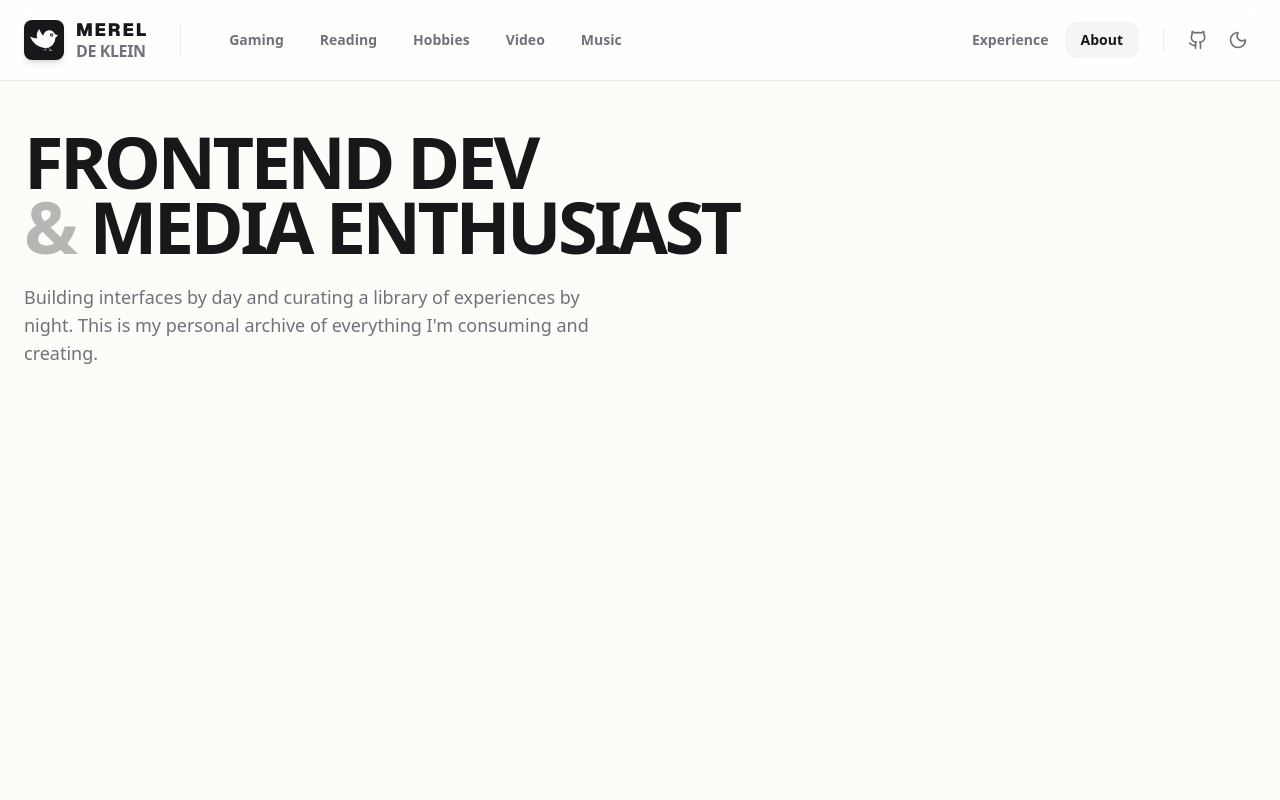
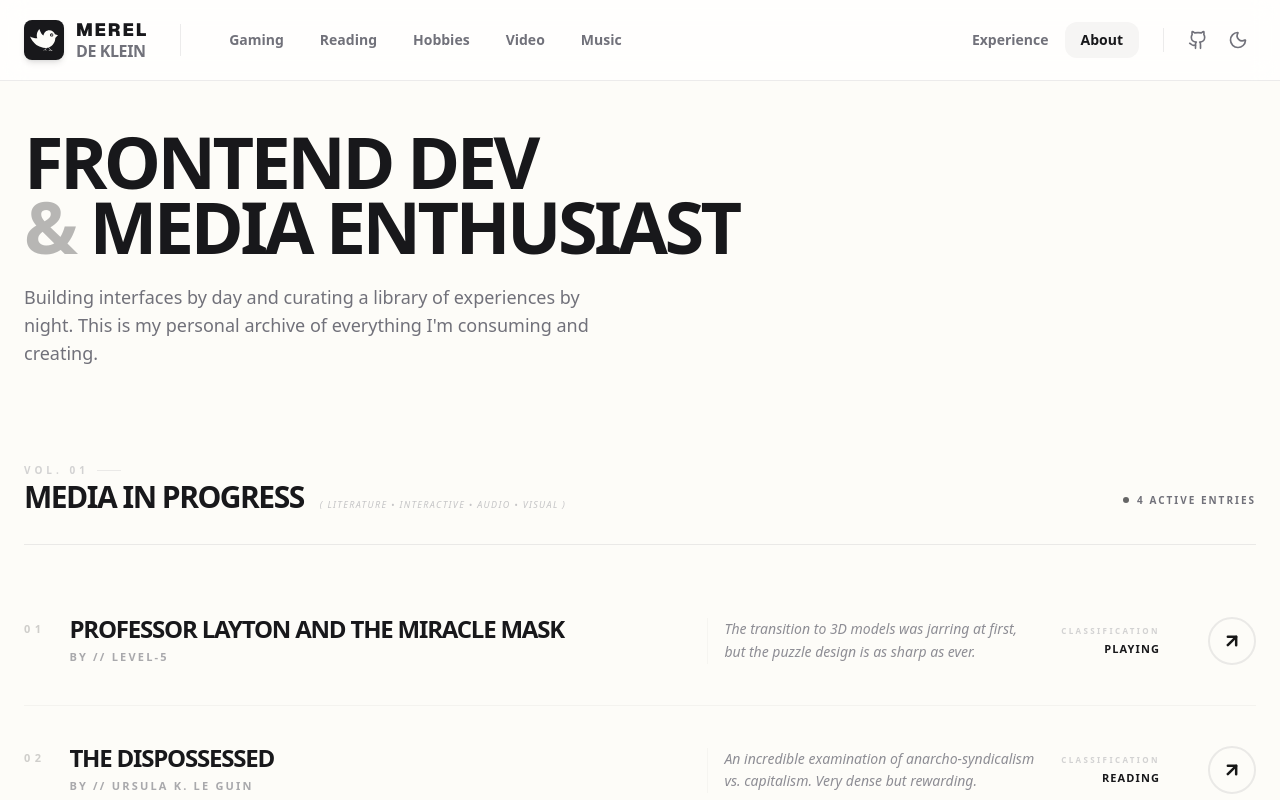
Before and after one commit to merel-de-klein/merel.me, a Next.js app: page / in a window 1280 px wide. Shown: the top 800 px of the page. Built offline with nearby package versions, Linux system fonts and the light colour scheme.

Commit message:
Organize component structure

```diff
--- /dev/null
+++ b/src/app/_sections/CurrentMediaSection.tsx
@@ -0,0 +1,24 @@
+import { getCurrentStash } from '@/api/stash';
+import { StashItemList } from '@/components/StashItemList';
+import { SectionHeader } from '@/components/SectionHeader';
+
+export const CurrentMediaSection = async () => {
+  const items = await getCurrentStash();
+  return (
+    <section className="space-y-8">
+      <SectionHeader
+        index={1}
+        title="Media in Progress"
+        description="( Literature • Interactive • Audio • Visual )"
+        meta={
+          items.length
+            ? `${items.length} active ${
+                items.length === 1 ? 'entry' : 'entries'
+              }`
+            : undefined
+        }
+      />
+      <StashItemList index={1} items={items} />
+    </section>
+  );
+};
--- a/src/app/page.tsx
+++ b/src/app/page.tsx
@@ -1,3 +1,5 @@
+import { CurrentMediaSection } from '@/app/_sections/CurrentMediaSection';
+
 export default function Home() {
   return (
     <main className="max-w-7xl mx-auto px-6 py-12 space-y-24">
@@ -7,10 +9,13 @@ export default function Home() {
           <span className="opacity-30">&</span> Media Enthusiast
         </h1>
         <p className="mt-6 text-lg text-muted font-medium max-w-xl">
-          Building interfaces by day and curating a library of experiences by night.
-          This is my personal archive of everything I'm consuming and creating.
+          Building interfaces by day and curating a library of experiences by
+          night. This is my personal archive of everything I'm consuming and
+          creating.
         </p>
       </section>
+
+      <CurrentMediaSection />
     </main>
   );
 }
--- a/src/components/CurrentMediaList/index.tsx
+++ /dev/null
@@ -1,7 +0,0 @@
-import { getCurrentStash } from '@/api/stash';
-import { CurrentMediaListClient } from './CurrentMediaListClient';
-
-export const CurrentMediaList = async () => {
-  const items = await getCurrentStash();
-  return <CurrentMediaListClient items={items} />;
-};
--- a/src/components/CurrentMediaList/CurrentMediaListClient.tsx
+++ b/src/components/StashItemList.tsx
@@ -1,15 +1,17 @@
-import { Group, StashItem } from '@/types/stash';
+import { groups } from '@/lib/stash-data';
+import { StashItem } from '@/types/stash';
 import { getGroupUrl } from '@/utils/nav-utils';
+import { getStashItemStatus } from '@/utils/stash-utils';
 import Link from 'next/link';
-import { SummaryListItem } from '../SummaryListItem';
-import { groups } from '@/lib/stash-data';
-import { getStashItemStatus } from '@/utils/stash-utils';
+import { SummaryListItem } from './SummaryListItem';
 
 interface CurrentMediaListProps {
   items: StashItem[];
+  index: number;
 }
 
-export const CurrentMediaListClient = ({
+export const StashItemList = ({
+  index,
   items,
 }: CurrentMediaListProps) => {
   const hasItems = items.length > 0;
@@ -33,7 +35,7 @@ export const CurrentMediaListClient = ({
     return (
       <div className="mt-6 py-16 border-2 border-dashed border-border/40 rounded-3xl flex flex-col items-center justify-center text-center">
         <div className="mb-8 flex items-center gap-3 text-[10px] font-black text-muted/30 uppercase tracking-[0.4em]">
-          <span>Vol. 01</span>
+          <span>Vol. {index.toString().padStart(2, '0')}</span>
           <span className="w-[1px] h-3 bg-border/50 rotate-[20deg]" />
           <span>Null</span>
         </div>
```
